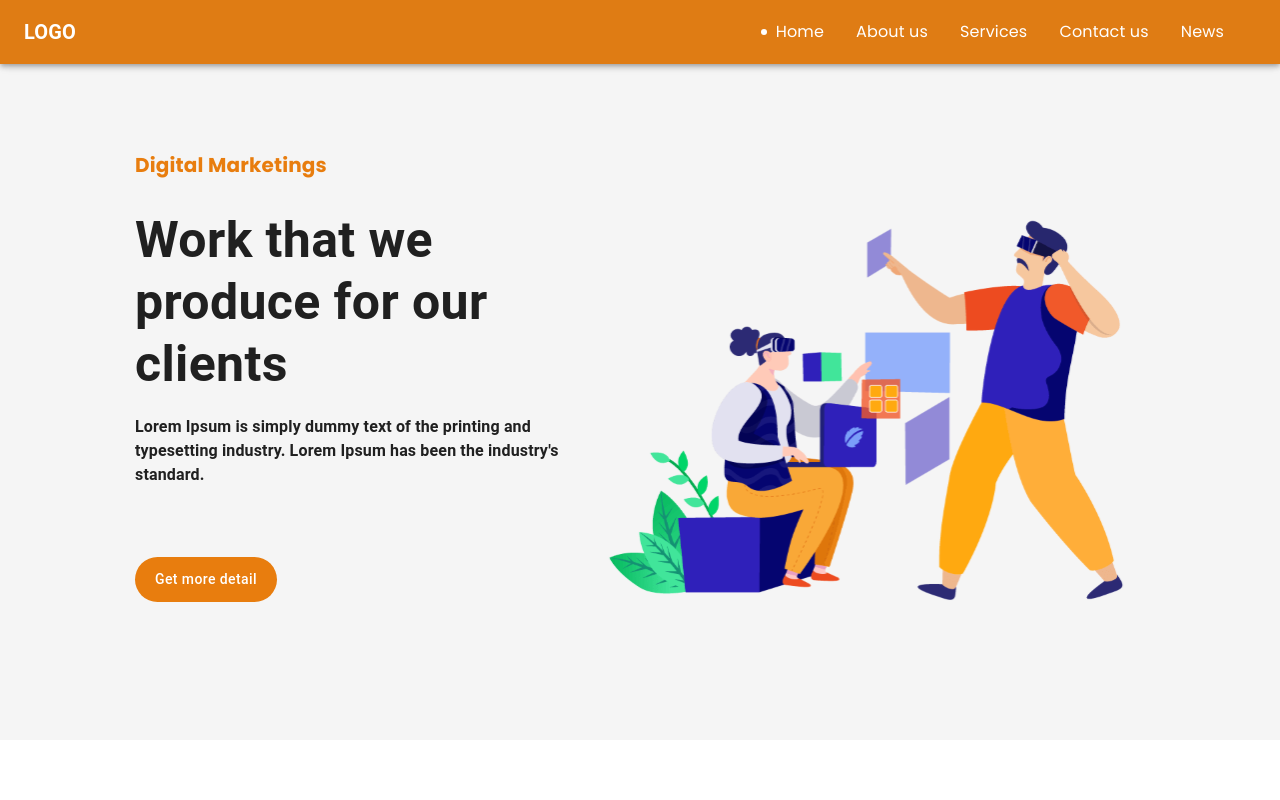
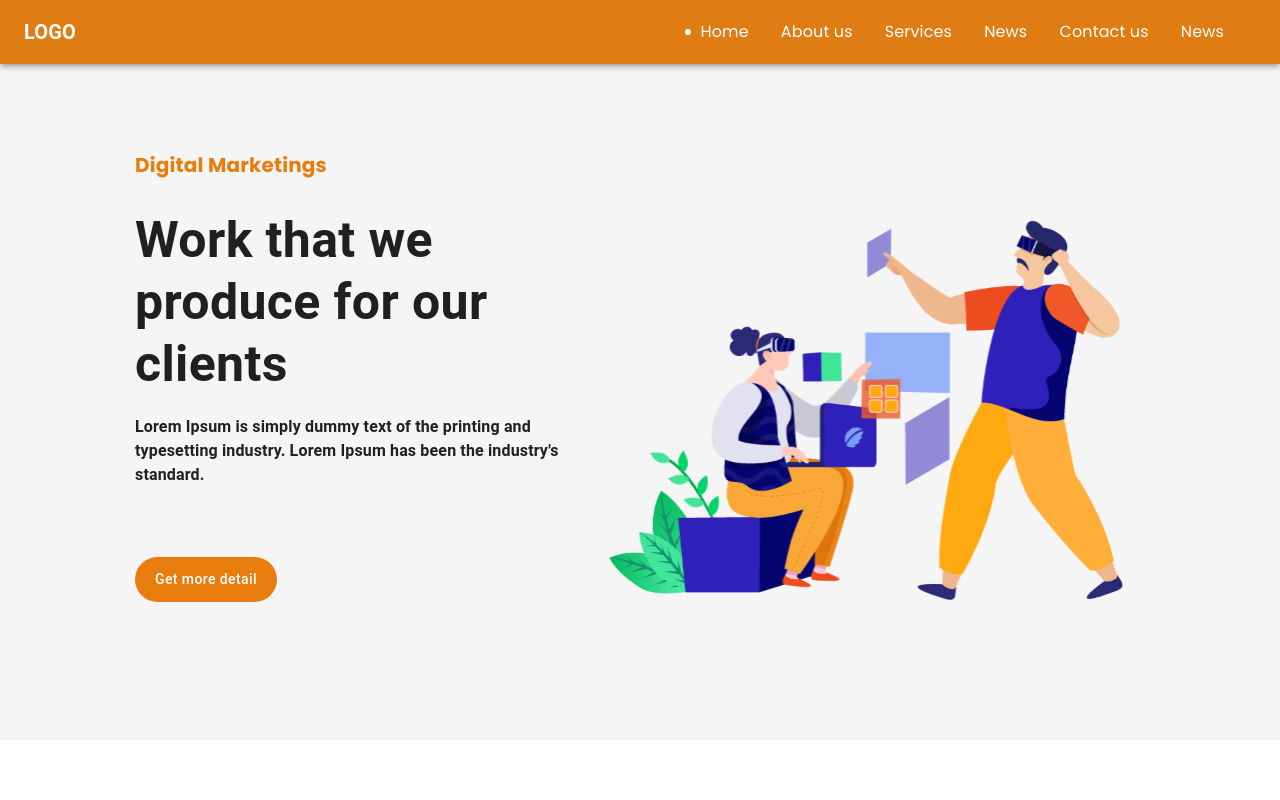
Before and after one commit to sulimankhanswat660-coder/AgencyWeb, a React (Vite) app: page / in a window 1280 px wide. Shown: the top 800 px of the page. Built offline with nearby package versions, Linux system fonts and the light colour scheme.

Commit message:
implemented App.jsx implemented N

```diff
--- a/src/App.jsx
+++ b/src/App.jsx
@@ -4,6 +4,7 @@ import { BrowserRouter, Routes, Route } from "react-router-dom";
 import About from "./pages/AboutUs/About";
 import Service from "./pages/Services/Service";
 import { Box, Container } from "@mui/material";
+import News from "./pages/News/News";
 function App() {
   return (
     <Container maxWidth={"xl"} disableGutters>
@@ -12,7 +13,7 @@ function App() {
           <Route path="/" element={<Home />} />
           <Route path="/about" element={<About />} />
           <Route path="/services" element={<Service/>}/>
-          <Route path="/contact" element={<Service/>}/>
+          <Route path="/news" element={<News/>}/>
           <Route path="/news" element={<Service/>}/>
         </Routes>
       </BrowserRouter>
--- a/src/Component/Navbar/Navbar.jsx
+++ b/src/Component/Navbar/Navbar.jsx
@@ -20,6 +20,7 @@ const navItems = [
   { name: "Home", path: "/" },
   { name: "About us", path: "/about" },
   { name: "Services", path: "/services" },
+  { name: "News", path: "/news" },
   { name: "Contact us", path: "/contact" },
   { name: "News", path: "/news" },
 ];
```
